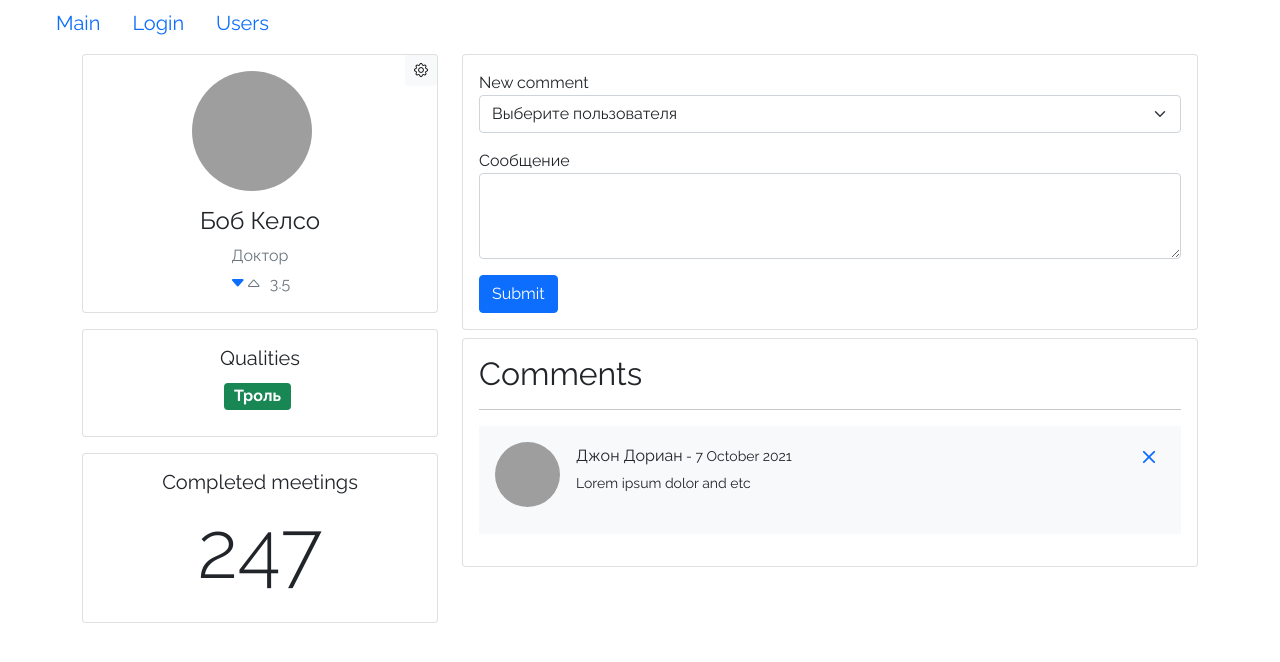
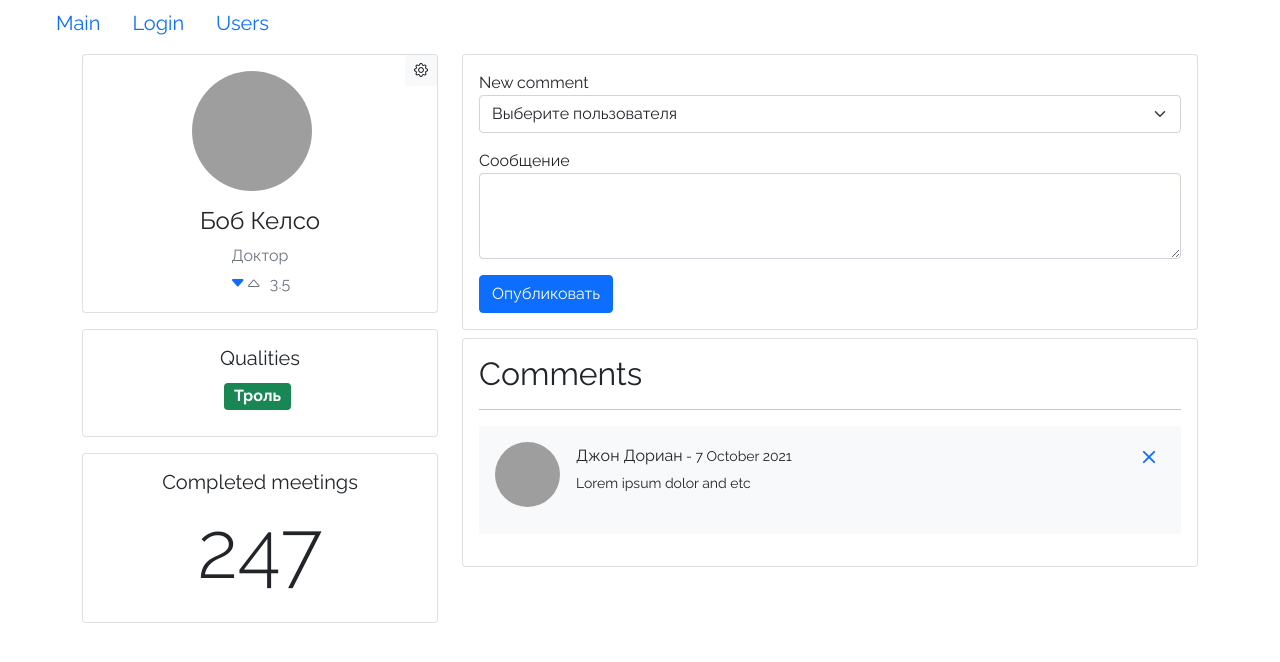
Before and after one commit to ZagSerSan/CP_fast-company, a React (Create React App) app: page /Users/67rdca3eeb7f6fgeed471817 in a window 1280 px wide. Shown: the top 662 px of the page. Built offline with nearby package versions, Linux system fonts and the light colour scheme; grey boxes are pictures that could not be loaded.

Commit message:
other fix..

```diff
--- a/src/app/components/page/userPage/commentsList.jsx
+++ b/src/app/components/page/userPage/commentsList.jsx
@@ -115,7 +115,7 @@ const CommentsList = ({ userId }) => {
                 value={commentData.content}
               ></textarea>
             </div>
-            <button type="submit" onClick={addComment} className="btn btn-primary">Submit</button>
+            <button type="submit" onClick={addComment} className="btn btn-primary">Опубликовать</button>
           </form>
         </div>
       </div>
```
